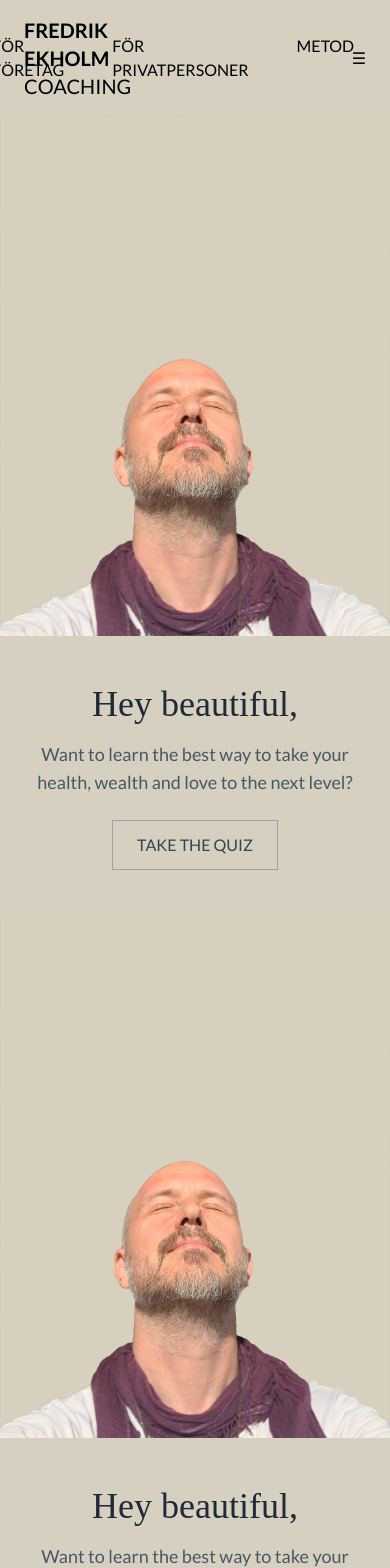
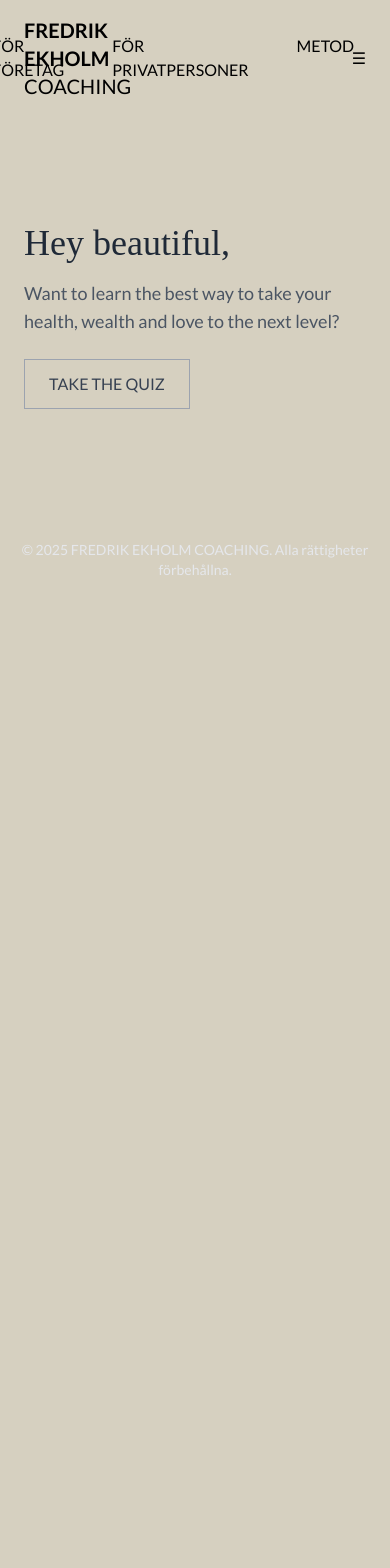
Before and after one commit to Cognify-source/FEcoaching, a Next.js app: page / in a window 390 px wide. Shown: the top 1568 px of the page. After the commit the page ends 844 px from the top, so only its background shows below. Built offline with nearby package versions, Linux system fonts and the light colour scheme.

Commit message:
restruct

```diff
--- a/src/components/Layout.js
+++ b/src/components/Layout.js
@@ -1,17 +1,25 @@
 // src/components/Layout.js
-
 import Navbar from './Navbar'
-import Hero from './Hero'
 import Footer from './Footer'
 
 export default function Layout({ children }) {
   return (
     <>
       <Navbar />
-      <Hero />
-      <main className="min-h-screen flex items-start bg-gray-100">
-        {children}
-      </main>
+      <section className="flex items-center bg-gray-100 min-h-[400px]">
+        {/* Statisk vänsterkolumn med hero-bild */}
+        <div className="hidden lg:block lg:w-1/3 h-full">
+          <img
+            src="/images/hero.png"
+            alt="Hero"
+            className="object-cover w-full h-full"
+          />
+        </div>
+        {/* Dynamisk högerkolumn som byts ut per sida */}
+        <div className="w-full lg:w-2/3 px-6 py-12">
+          {children}
+        </div>
+      </section>
       <Footer />
     </>
   )
--- a/src/pages/index.js
+++ b/src/pages/index.js
@@ -1,11 +1,14 @@
 // src/pages/index.js
-import Hero from "../components/Hero";
-
 export default function Home() {
   return (
     <>
-      <Hero />
-      {/* Lägg till fler sektioner här */}
+      <h1 className="text-4xl font-serif text-gray-800 mb-4">Hey beautiful,</h1>
+      <p className="text-lg text-gray-600 mb-6">
+        Want to learn the best way to take your health, wealth and love to the next level?
+      </p>
+      <button className="px-6 py-3 border border-gray-400 text-gray-700 font-medium hover:bg-gray-200 transition">
+        TAKE THE QUIZ
+      </button>
     </>
-  );
+  )
 }
```
